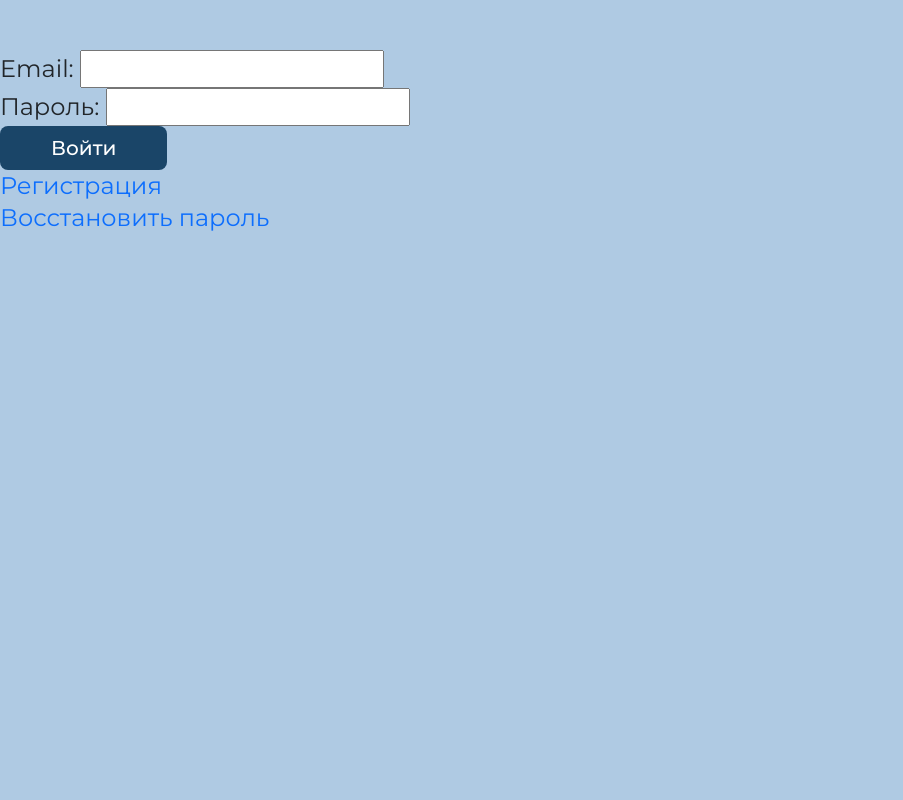
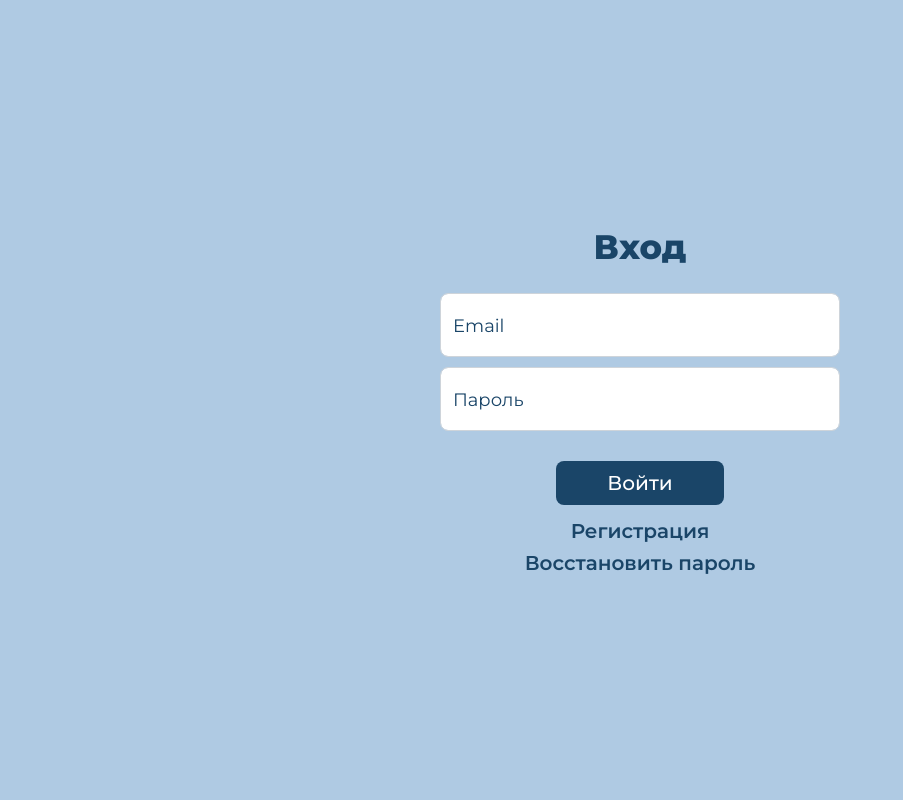
Before and after one commit to MrStranger-Ti/MAU_schedule, a Django app: page /accounts/login/ in a window 1280 px wide. Shown: the whole page, without its empty margins (0-903 px from the left). Run offline with Django 5.2, Linux system fonts and the light colour scheme; parts of the project's set-up code (start-up, migrations or seed data) failed here and were passed over.

Commit message:
сверстана страница входа и регистрации

```diff
--- a/app/mau_auth/forms.py
+++ b/app/mau_auth/forms.py
@@ -2,6 +2,7 @@ from django import forms
 from django.contrib.auth import get_user_model, authenticate
 from django.core.exceptions import ValidationError
 
+from mau_auth.models import MauInstitute
 from mau_auth.validators import validate_full_name, validate_email
 
 User = get_user_model()
@@ -11,8 +12,21 @@ class UserRegistrationForm(forms.ModelForm):
     class Meta:
         model = User
         fields = 'full_name', 'email', 'password', 'course', 'institute', 'group'
+        widgets = {
+            'full_name': forms.TextInput(attrs={'class': 'form-control', 'placeholder': 'Ввод'}),
+            'email': forms.EmailInput(attrs={'class': 'form-control', 'placeholder': 'Ввод'}),
+            'password': forms.PasswordInput(attrs={'class': 'form-control', 'placeholder': 'Ввод'}),
+            'course': forms.NumberInput(attrs={'class': 'form-control', 'placeholder': 'Ввод'}),
+            'group': forms.TextInput(attrs={'class': 'form-control', 'placeholder': 'Ввод'}),
+        }
+        labels = {'password': 'Пароль'}
 
-    password = forms.CharField(widget=forms.PasswordInput(), label='Пароль')
+    institute = forms.ModelChoiceField(
+        widget=forms.Select(attrs={'class': 'form-select', 'placeholder': 'Ввод'}),
+        queryset=MauInstitute.objects.all(),
+        empty_label='Открыть меню',
+        to_field_name='name',
+    )
 
     def save(self, commit=True):
         user = super().save(commit=False)
@@ -21,8 +35,16 @@ class UserRegistrationForm(forms.ModelForm):
 
 
 class UserLoginForm(forms.Form):
-    email = forms.EmailField()
-    password = forms.CharField(widget=forms.PasswordInput(), label='Пароль')
+    email = forms.EmailField(
+        widget=forms.EmailInput(attrs={'class': 'form-control', 'placeholder': 'example@example.com'}),
+        label='Email',
+        label_suffix='',
+    )
+    password = forms.CharField(
+        widget=forms.PasswordInput(attrs={'class': 'form-control', 'placeholder': 'password'}),
+        label='Пароль',
+        label_suffix='',
+    )
 
     error_messages = {
         "invalid_login": "Введите правильный логин и пароль.",
--- /dev/null
+++ b/app/mau_auth/templates/mau_auth/base_auth.html
@@ -0,0 +1,22 @@
+{% extends 'base.html' %}
+{% load static %}
+
+{% block head_title %}
+  Вход
+{% endblock %}
+
+{% block head_links %}
+  <link rel="stylesheet" href="{% static 'css/pages/auth/layout.css' %}">
+{% endblock %}
+
+{% block body %}
+  <main>
+    <section class="auth">
+      <div class="container auth__container flex">
+        {% block auth %}
+
+        {% endblock %}
+      </div>
+    </section>
+  </main>
+{% endblock %}
--- a/app/mau_auth/templates/mau_auth/login.html
+++ b/app/mau_auth/templates/mau_auth/login.html
@@ -1,25 +1,23 @@
-{% extends 'base.html' %}
+{% extends 'mau_auth/base_auth.html' %}
 
 {% block head_title %}
   Вход
 {% endblock %}
 
-{% block body %}
-  <main>
-    <section class="login">
-      <div class="container login__container">
-        <form class="login__form" action="." method="post">
-          {% csrf_token %}
-          {{ form.as_p }}
-          <button class="btn login__btn" type="submit">Войти</button>
-        </form>
-        <div class="login__links-block">
-          <ul class="login__list">
-            <li class="login__item"><a class="login__link" href="{% url 'mau_auth:registration' %}">Регистрация</a></li>
-            <li class="login__item"><a class="login__link" href="{% url 'mau_auth:password_reset_form' %}">Восстановить пароль</a></li>
-          </ul>
-        </div>
+{% block auth %}
+  <h1 class="auth__title">Вход</h1>
+  <form class="auth__form flex" action="." method="post">
+    {% csrf_token %}
+    <div class="auth__inputs-block flex">
+      {% for field in form %}
+      <div class="form-floating">
+        {{ field }}
+        {{ field.label_tag }}
       </div>
-    </section>
-  </main>
+    {% endfor %}
+    </div>
+    <button class="btn auth__btn" type="submit">Войти</button>
+  </form>
+  <a class="auth__link" href="{% url 'mau_auth:registration' %}">Регистрация</a>
+  <a class="auth__link" href="{% url 'mau_auth:password_reset_form' %}">Восстановить пароль</a>
 {% endblock %}
--- a/app/mau_auth/templates/mau_auth/password_reset/password_reset_complete.html
+++ b/app/mau_auth/templates/mau_auth/password_reset/password_reset_complete.html
@@ -4,5 +4,5 @@
   {% block password-reset-title %}
     Пароль успешно изменен.
   {% endblock %}
-  <div class="password-reset__link"><a href="{% url 'mau_auth:login' %}">Войти</a></div>
+  <div class="auth__link"><a href="{% url 'mau_auth:login' %}">Войти</a></div>
 {% endblock %}
--- a/app/mau_auth/templates/mau_auth/password_reset/password_reset_confirm.html
+++ b/app/mau_auth/templates/mau_auth/password_reset/password_reset_confirm.html
@@ -1,10 +1,12 @@
 {% extends 'mau_auth/password_reset/base_password_reset.html' %}
 
 {% block password-reset %}
-  <h1 class="password-reset">Восстановление пароля</h1>
+  {% block password-reset-title %}
+    Восстановление пароля
+  {% endblock %}
   <form method="post">
     {% csrf_token %}
     {{ form.as_p }}
-    <button type="submit">Изменить пароль</button>
+    <button class="btn" type="submit">Изменить пароль</button>
   </form>
 {% endblock %}
--- a/app/mau_auth/templates/mau_auth/password_reset/password_reset_done.html
+++ b/app/mau_auth/templates/mau_auth/password_reset/password_reset_done.html
@@ -1,5 +1,5 @@
 {% extends 'mau_auth/password_reset/base_password_reset.html' %}
 
 {% block password-reset %}
-  <p calss="password-reset__descr">Письмо со ссылкой на сброс пароля успешно отправлено</p>
+  <p calss="auth__descr">Письмо со ссылкой на сброс пароля успешно отправлено</p>
 {% endblock %}
--- a/app/mau_auth/templates/mau_auth/password_reset/password_reset_form.html
+++ b/app/mau_auth/templates/mau_auth/password_reset/password_reset_form.html
@@ -3,5 +3,5 @@
 {% block password-reset-form %}
   {% csrf_token %}
   {{ form.as_p }}
-  <button class="btn password-reset__btn" type="submit">Отправить</button>
+  <button class="btn auth__btn" type="submit">Отправить</button>
 {% endblock %}
--- a/app/mau_auth/templates/mau_auth/registration/email_sent.html
+++ b/app/mau_auth/templates/mau_auth/registration/email_sent.html
@@ -1,5 +1,5 @@
-{% extends 'mau_auth/registration/base_auth.html' %}
+{% extends 'mau_auth/base_auth.html' %}
 
-{% block register %}
-  <p class="register__descr">Письмо отправлено. Перейдите по ссылке в письме, чтобы подтвердить почту.</p>
+{% block auth %}
+  <p class="auth__descr">Письмо отправлено. Перейдите по ссылке в письме, чтобы подтвердить почту.</p>
 {% endblock %}
--- a/app/mau_auth/views.py
+++ b/app/mau_auth/views.py
@@ -68,7 +68,7 @@ class RegistrationEmailConfirmView(View):
 class MauLoginView(LoginView):
     template_name = 'mau_auth/login.html'
     authentication_form = UserLoginForm
-    next_page = reverse_lazy('core:index')
+    next_page = reverse_lazy('schedule:group_schedule')
     redirect_authenticated_user = True
 
     def post(self, request: HttpRequest) -> HttpResponse:
--- a/app/schedule/templates/schedule/base_schedule.html
+++ b/app/schedule/templates/schedule/base_schedule.html
@@ -10,7 +10,4 @@
   <script src="https://code.jquery.com/jquery-3.3.1.min.js"></script>
   <script src="{% static 'js/utils/urls.js' %}"></script>
   <script src="{% static 'js/utils/csrf.js' %}"></script>
-  <script>
-
-  </script>
 {% endblock %}
--- a/app/static/css/base.css
+++ b/app/static/css/base.css
@@ -1,10 +1,31 @@
+:root {
+    --light: #ffffff;
+    --light-blue: #AFCAE3;
+    --blue: #4D648D;
+    --dark-blue: #1A4568;
+    --dark: #1E1E26;
+}
+
 * {
     box-sizing: border-box;
+}
+
+body {
+    min-width: 320px;
+    width: 100%;
+    font-family: "Montserrat", sans-serif;
+    font-optical-sizing: auto;
+    font-weight: 400;
+    font-style: normal;
+    font-size: 24px;
+    line-height: 32px;
+    background-color: var(--light-blue);
 }
 
 h1, h2, h3, h4, h5, h6, p, ul {
     margin: 0;
     padding: 0;
+    color: var(--dark-blue);
 }
 
 ul {
@@ -13,6 +34,55 @@ ul {
 
 a {
     text-decoration: none;
+    position: relative;
+    font-size: 20px;
+    font-weight: 600;
+    color: var(--dark-blue);
+    outline: none;
+}
+
+a::after {
+    content: "";
+    position: absolute;
+    border-bottom: 2px solid #4D648D;
+    width: 100%;
+    height: 100%;
+    left: 0;
+    bottom: -2px;
+    opacity: 0;
+    transition: opacity 0.3s ease-in-out;
+}
+
+a:focus::after {
+    opacity: 1;
+}
+
+a:hover {
+    color: var(--blue);
+}
+
+a:hover::after {
+    opacity: 0;
+}
+
+a:active {
+    color: var(--blue);
+}
+
+.form-floating > input, .form-floating > select {
+    min-width: 400px;
+    font-size: 18px;
+    min-height: 64px;
+    border-radius: 8px;
+}
+
+.form-floating > input:focus, .form-floating > select:focus {
+    box-shadow: 0 0 0 3px rgba(77, 100, 141, 45%);
+}
+
+.form-floating > label {
+    font-size: 18px;
+    color: var(--dark-blue);
 }
 
 .flex {
--- /dev/null
+++ b/app/static/css/pages/auth/layout.css
@@ -0,0 +1,52 @@
+.auth__container {
+    flex-direction: column;
+    justify-content: center;
+    align-items: center;
+    height: 100vh;
+}
+
+.auth__title {
+    margin-bottom: 20px;
+    font-size: 34px;
+    font-weight: 800;
+    line-height: 150%;
+}
+
+.auth__form {
+    flex-direction: column;
+    align-items: center;
+    gap: 10px;
+    font-size: 26px;
+}
+
+.auth__step-title {
+    font-size: 24px;
+    font-weight: 600;
+    letter-spacing: 1px;
+}
+
+.auth__step-1, .auth__step-2 {
+    flex-direction: column;
+    justify-content: center;
+    align-items: center;
+}
+
+.auth__inputs-block {
+    flex-direction: column;
+    gap: 10px;
+    margin-bottom: 20px;
+}
+
+.auth__btns-block {
+    flex-direction: column;
+    justify-content: center;
+    align-items: center;
+}
+
+.auth__btns-block > button {
+    width: 100%;
+}
+
+.auth__btn {
+    margin-bottom: 10px;
+}
```
Also changed, not shown: other parts of app/static/css/base.css (+6 -53 lines), app/core/templates/core/index.html (+1 -9 lines), app/mau_auth/templates/mau_auth/password_reset/base_password_reset.html (+4 -10 lines), app/mau_auth/templates/mau_auth/registration/base_auth.html (deleted, +0 -13 lines), app/mau_auth/templates/mau_auth/registration/email_confirm.html (+5 -5 lines), app/mau_auth/templates/mau_auth/registration/registration.html (+48 -7 lines), app/mau_auth/templatetags/form_tags.py (added, +13 -0 lines), app/static/js/auth/registration_form/switching_forms.js (added, +24 -0 lines).
